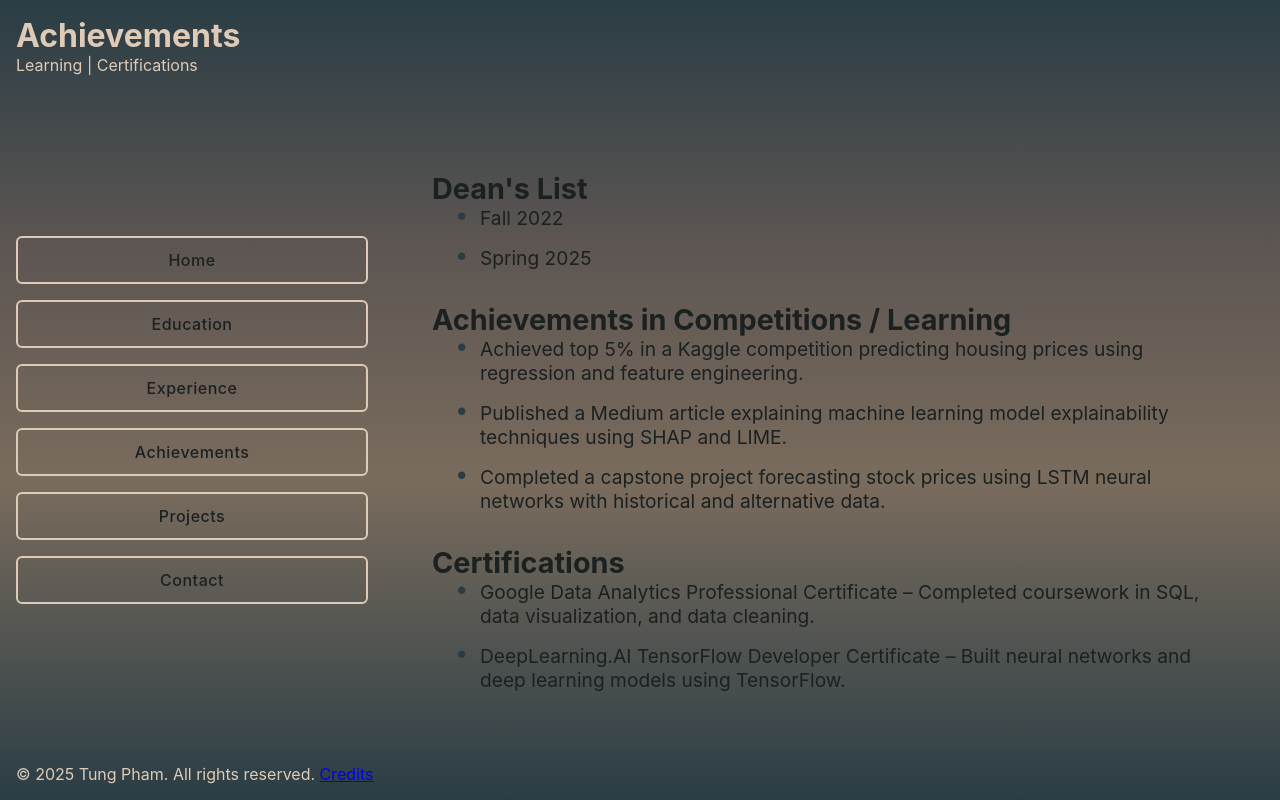
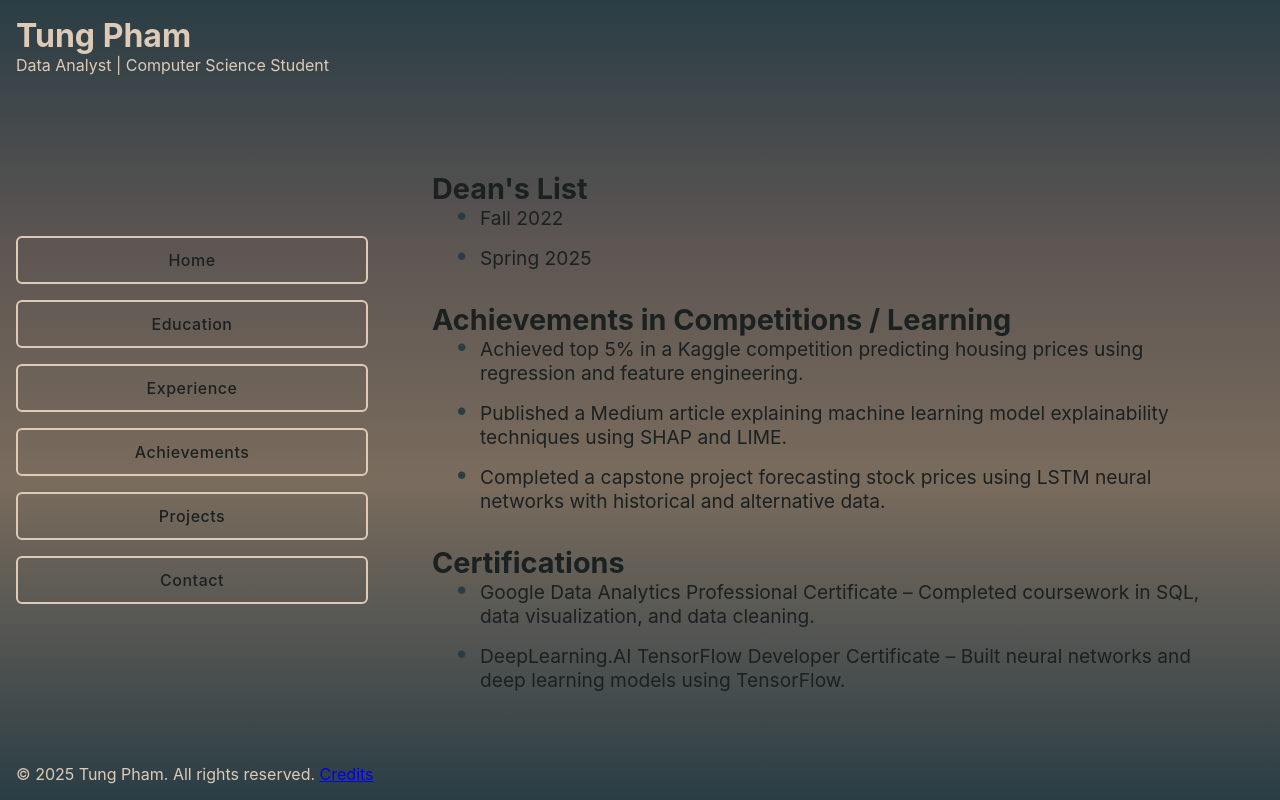
Before and after one commit to tungphaam/mp-3, a React (Vite) app: page /achievements in a window 1280 px wide. Built offline with nearby package versions, Linux system fonts and the light colour scheme.

Commit message:
Initial commit

```diff
--- a/src/App.css
+++ b/src/App.css
@@ -85,11 +85,11 @@ nav a {
   border-radius: 6px;
   text-decoration: none;
   font-weight: 500;
-  color: #1b2021;                  /* base text color */
-  background-color: transparent;/* no background */
-  border: 2px solid #decbb7;       /* light border */
-  transition: all 0.3s ease;    /* smooth hover */
-  letter-spacing: 0.5px;        /* subtle spacing */
+  color: #1b2021;
+  background-color: transparent;
+  border: 2px solid #decbb7;
+  transition: all 0.3s ease;
+  letter-spacing: 0.5px;
 }
 
 /* hover focus */
--- a/src/pages/Achievements.tsx
+++ b/src/pages/Achievements.tsx
@@ -6,15 +6,11 @@ import Footer from '../components/Footer';
 function Achievements() {
   return (
     <div id="page-wrapper" className="achievements-page">
-      <header>
-        <h1>Achievements</h1>
-        <p>Learning | Certifications</p>
-      </header>
+      <Header title="Achievements" subtitle="Learning | Certifications" />
 
       <div id="container">
         <Nav />
         <Main>
-          {/* Dean's List */}
           <section className="acm-section">
             <h2>Dean's List</h2>
             <ul className="intro-list">
@@ -23,7 +19,6 @@ function Achievements() {
             </ul>
           </section>
 
-          {/* Competitions / Learning */}
           <section className="acm-section">
             <h2>Achievements in Competitions / Learning</h2>
             <ul className="intro-list">
@@ -42,7 +37,6 @@ function Achievements() {
             </ul>
           </section>
 
-          {/* Certifications */}
           <section className="achievement-section">
             <h2>Certifications</h2>
             <ul className="intro-list">
--- a/src/pages/Projects.tsx
+++ b/src/pages/Projects.tsx
@@ -82,7 +82,7 @@ function Projects() {
             </div>
           </div>
 
-          {/* Calculator Section */}
+          // Calculator Section
           <section id="calculator-wrapper">
             <h2>Quick Calculator</h2>
             <div className="calculator">
```
